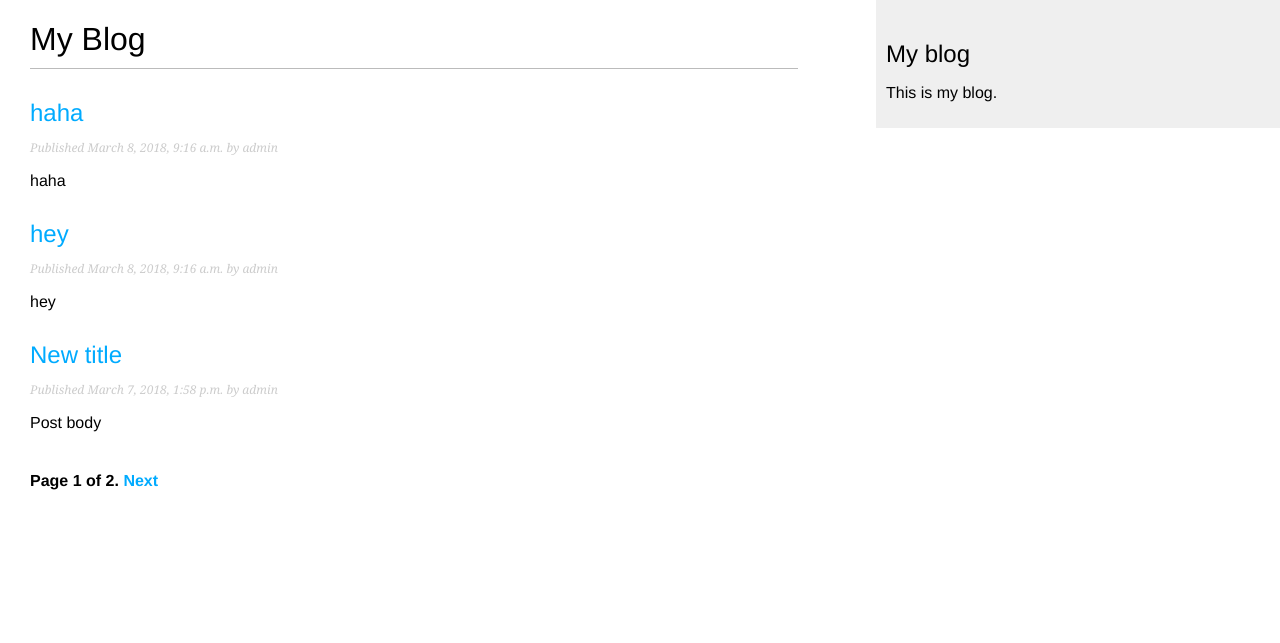
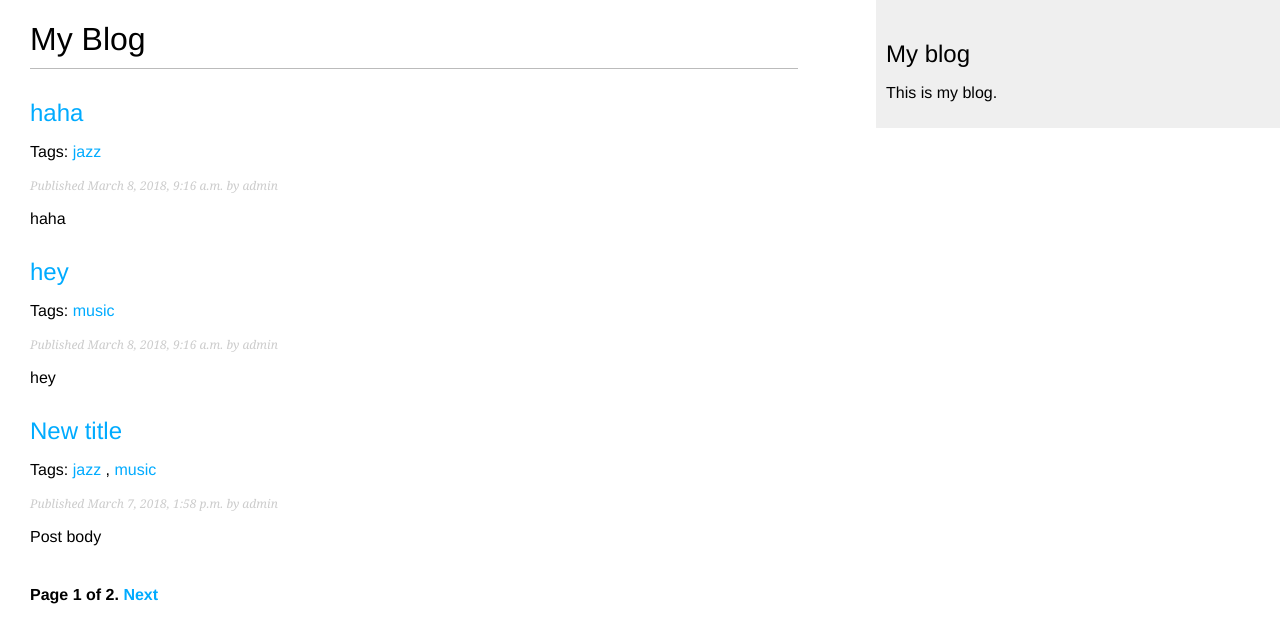
Before and after one commit to wSobo/mysite, a Django app: page /blog/ in a window 1280 px wide. Shown: the top 643 px of the page. Run offline with Django 3.2, Linux system fonts and the light colour scheme; data comes from the database, SQL or seed files in the repository; both versions use the stored data as it was after the commit; parts of the project's set-up code (start-up, migrations or seed data) failed here and were passed over.

Commit message:
20180313 day

```diff
--- a/blog/models.py
+++ b/blog/models.py
@@ -2,6 +2,7 @@ from django.db import models
 from django.urls import reverse
 from django.utils import timezone
 from django.contrib.auth.models import User
+from taggit.managers import TaggableManager
 
 
 # Create your models here.
@@ -27,6 +28,7 @@ class Post(models.Model):
 
     objects = models.Manager()  # The default manager.
     published = PublishedManager()  # Our custom manager.
+    tags = TaggableManager()
 
     class Meta:
         ordering = ('-publish',)
--- a/blog/urls.py
+++ b/blog/urls.py
@@ -14,9 +14,10 @@ from . import views
 app_name = 'blog'
 urlpatterns = [
     # post views
-    # url(r'^$', views.post_list, name='post_list'),
-    url(r'^$', views.PostListView.as_view(), name='post_lst'),
+    url(r'^$', views.post_list, name='post_list'),
+    # url(r'^$', views.PostListView.as_view(), name='post_lst'),
     url(r'^(?P<year>\d{4})/(?P<month>\d{2})/(?P<day>\d{2})/(?P<post>[-\w]+)/$',
         views.post_detail, name='post_detail'),
-    url(r'^(?P<post_id>\d+)/share/$', views.post_share, name='post_share')
+    url(r'^(?P<post_id>\d+)/share/$', views.post_share, name='post_share'),
+    url(r'^tag/(?P<tag_slug>[-\w]+)/$', views.post_list, name='post_list_by_tag')
 ]
--- a/blog/views.py
+++ b/blog/views.py
@@ -4,12 +4,19 @@ from django.shortcuts import render, get_object_or_404
 from .models import Post
 from django.views.generic import ListView
 from .forms import EmailPostForm, CommentForm
+from taggit.models import Tag
+from django.db.models import Count
 
 
 # Create your views here.
 
-def post_list(request):
+def post_list(request, tag_slug=None):
     object_list = Post.published.all()
+    tag = None
+    if tag_slug:
+        tag = get_object_or_404(Tag, slug=tag_slug)
+        object_list = object_list.filter(tags__in=[tag])
+
     paginator = Paginator(object_list, 3)  # 3 posts in each page
     page = request.GET.get('page')
     try:
@@ -23,7 +30,8 @@ def post_list(request):
     return render(request,
                   'blog/post/list.html',
                   {'page': page,
-                   'posts': posts})
+                   'posts': posts,
+                   'tag': tag})
 
 
 def post_detail(request, year, month, day, post):
@@ -48,12 +56,18 @@ def post_detail(request, year, month, day, post):
             new_comment.save()
     else:
         comment_form = CommentForm()
+    # List of similar posts
+    post_tags_ids = post.tags.values_list('id', flat=True)
+    similar_posts = Post.published.filter(tags__in=post_tags_ids).exclude(id=post.id)
+    similar_posts = similar_posts.annotate(same_tags=Count('tags')).order_by('-same_tags', '-publish')[:4]
+
     return render(request,
                   'blog/post/detail.html',
                   {'post': post,
                    'comments': comments,
                    'new_comment': new_comment,
-                   'comment_form': comment_form})
+                   'comment_form': comment_form,
+                   'similar_posts':similar_posts})
 
 
 def post_share(request, post_id):
--- a/templates/blog/post/list.html
+++ b/templates/blog/post/list.html
@@ -4,15 +4,27 @@
 
 {% block content %}
     <h1>My Blog</h1>
+    {% if tag %}
+        <h2>Posts tagged with "{{ tag.name }}"</h2>
+    {% endif %}
     {% for post in posts %}
         <h2>
             <a href="{{ post.get_absolute_url }}">{{ post.title }}</a>
         </h2>
+        <p class="tags">
+            Tags:
+            {% for tag in post.tags.all %}
+                <a href="{% url "blog:post_list_by_tag" tag.slug %}">
+                    {{ tag.name }}
+                </a>
+                {% if not forloop.last %}, {% endif %}
+            {% endfor %}
+        </p>
         <p class="date">
             Published {{ post.publish }} by {{ post.author }}
         </p>
         {{ post.body|truncatewords:30|linebreaks }}
     {% endfor %}
 
-    {% include "pagination.html" with page=page_obj %}
+    {% include "pagination.html" with page=posts %}
 {% endblock %}
```
Also changed, not shown: mysite/settings.py (+2 -7 lines), templates/blog/post/detail.html (+10 -0 lines), blog/migrations/0003_post_tags.py (added), db.sqlite3.
